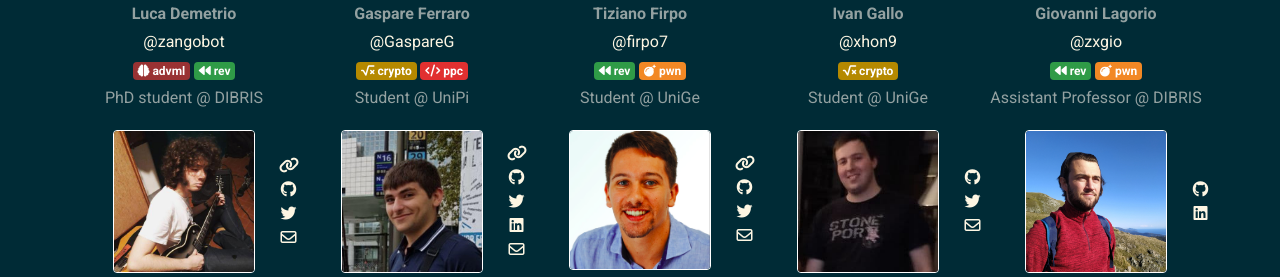
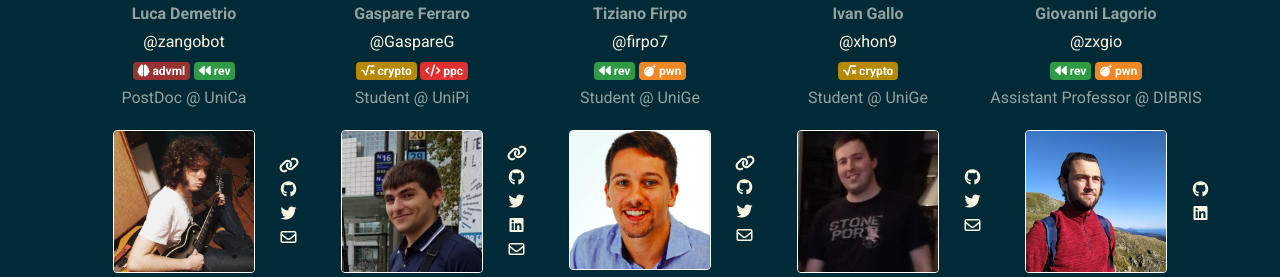
Before and after one commit to ZenHackTeam/ZenHackWebsite, a Jekyll site: the page built from index.html, in a window 1280 px wide and 900 px high, scrolled down 1598 px. Shown: the part 172-449 px from the top of the window. Built offline with Jekyll 4.4.1, drawn with Linux system fonts in a browser that asks for light colours; nearby versions of some CDN libraries; comment, search, counter and statistics services are not loaded.

Commit message:
update members info

```diff
--- a/_data/members.json
+++ b/_data/members.json
@@ -72,12 +72,12 @@
     {
         "name": "Luca Demetrio",
         "nickname": "zangobot",
-        "description": "PhD student @ DIBRIS",
+        "description": "PostDoc @ UniCa",
         "ctf": [
             "advml",
             "rev"
         ],
-        "link": "https://csec.it/people/luca_demetrio/",
+        "link": "https://zangobot.github.io",
         "github": "zangobot",
         "twitter": "zangobot",
         "linkedin": "",
```
